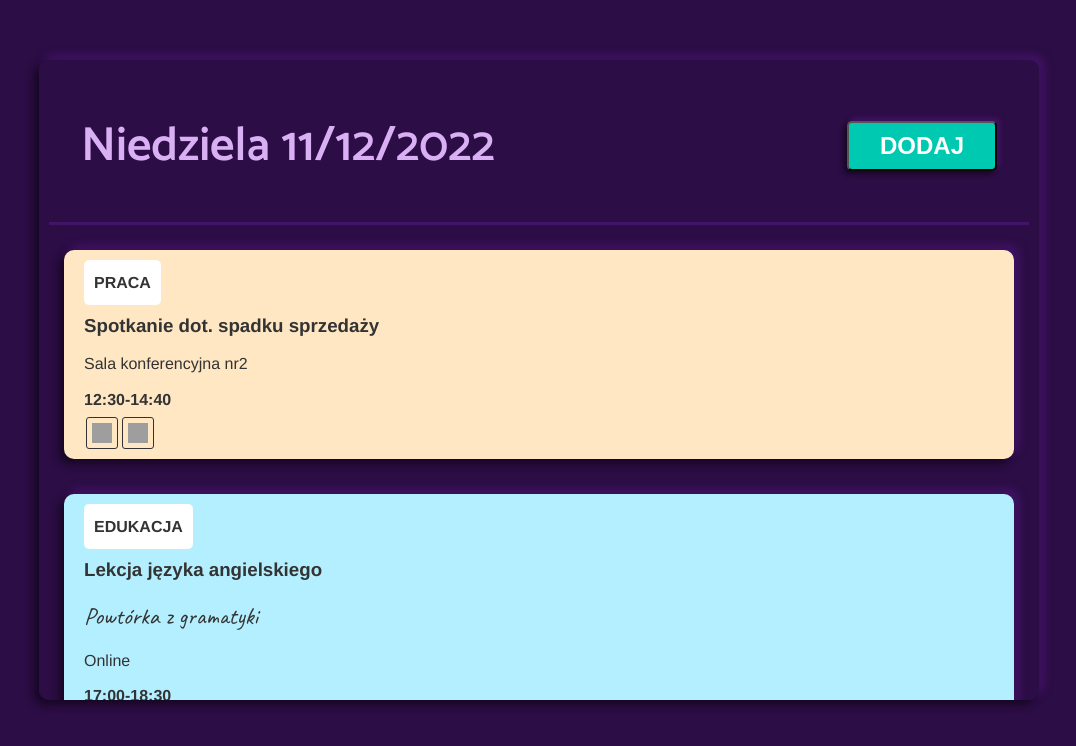
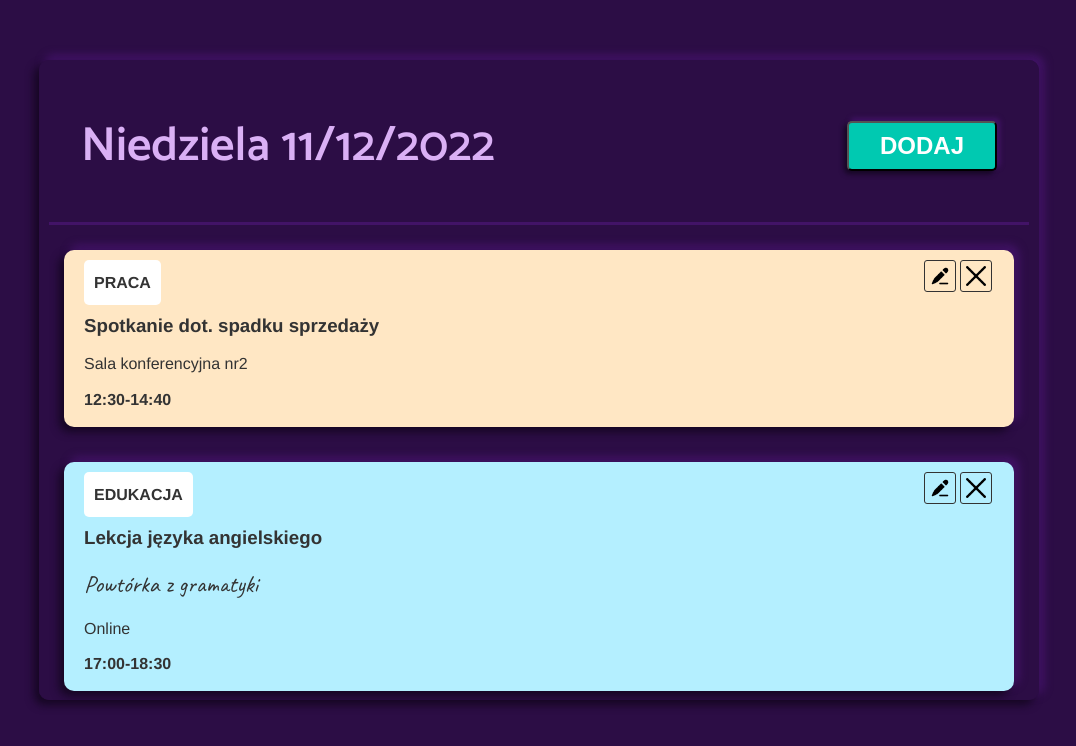
Before and after one commit to MissUsagi/task-list-app, a Vue app: page / in a window 1280 px wide. Shown: the top 746 px of the page, without its empty margins (101-1177 px from the left). Built offline with nearby package versions, Linux system fonts and the light colour scheme; grey boxes are pictures that could not be loaded; a web font is replaced by a local one.

Commit message:
delete task added

```diff
--- a/src/components/pages/TaskList.vue
+++ b/src/components/pages/TaskList.vue
@@ -6,12 +6,13 @@
       <list-item
         v-for="task in myTasks"
         :key="task.id"
-        :index="task.id"
+        :id="task.id"
         :category="task.category"
         :title="task.title"
         :description="task.description"
         :location="task.location"
         :time="task.time"
+        @delete-task="deleteTask"
       ></list-item>
     </ul>
   </base-container>
@@ -68,6 +69,13 @@
       console.log(this.showAddTask);
       this.showAddTask = !this.showAddTask;
     },
+    deleteTask(id){
+      if(confirm("Czy chcesz usunąć wydarzenie?")){
+        this.myTasks = this.myTasks.filter((task)=>{
+        return task.id !== id;
+      })
+      }
+    }
   },
 };
 </script>
--- a/src/components/ui/BaseCard.vue
+++ b/src/components/ui/BaseCard.vue
@@ -10,8 +10,10 @@
 
 <style scoped>
 .card {
+  position: relative;
   display: flex;
-  flex-direction: column;
+  flex-direction: row;
+  justify-content: space-between;
   border-radius: 10px;
   padding: 10px 20px;
   margin: 15px 5px 0 5px;
--- a/src/components/ui/BaseHeader.vue
+++ b/src/components/ui/BaseHeader.vue
@@ -15,16 +15,16 @@
   data() {
     return {
       todayIs: "",
-      dniTygodnia: ["Niedziela", "Poniedziałek", "Wtorek", "Środa", "Czwartek", "Piątek", "Sobota"],
+      dayOfTheWeek: ["Niedziela", "Poniedziałek", "Wtorek", "Środa", "Czwartek", "Piątek", "Sobota"],
       buttonText: "Dodaj"
     };
   },
   methods: {
     getDate() {
       const dateString = new Date();
-      const dzienTygodnia = this.dniTygodnia[dateString.getDay()];
-      const todayIs = dzienTygodnia + " " +dateString.getDate() + "/" + (dateString.getMonth() + 1) + "/" + dateString.getFullYear();
-     return this.todayIs = todayIs;
+      const dotWeek = this.dayOfTheWeek[dateString.getDay()];
+      const todayIs = dotWeek + " " +dateString.getDate() + "/" + (dateString.getMonth() + 1) + "/" + dateString.getFullYear();
+      return this.todayIs = todayIs;
     },
     toggleAddTask() {
       this.$emit("toggle-form");
```
Also changed, not shown: src/assets/edit-text.png (added), src/assets/x.png (added).
